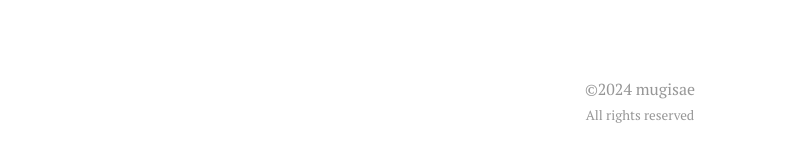
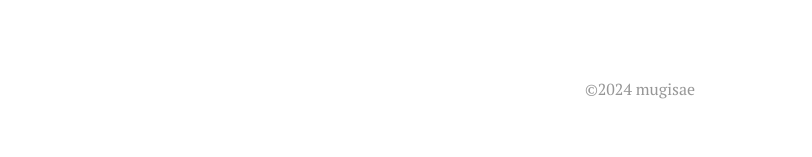
Before and after one commit to mugisae/mugipage, a Jekyll site: the page built from index.html, in a window 1280 px wide. Shown: the part 740-897 px from the top of the page, without its empty margins (0-812 px from the left). Built offline with Jekyll 4.4.1, drawn with Linux system fonts in a browser that asks for light colours; the list of posts is cut into pages by our own code.

Commit message:
Update index.html

```diff
--- a/index.html
+++ b/index.html
@@ -7,9 +7,7 @@ title: Home
   무기새</p>
 
 <p class="cover-sub">
-  &copy;2024 mugisae
-  <br/>
-  <small>All rights reserved</small></p>
+  &copy;2024 mugisae</p>
 
 <style>
   .cover-head {
```
